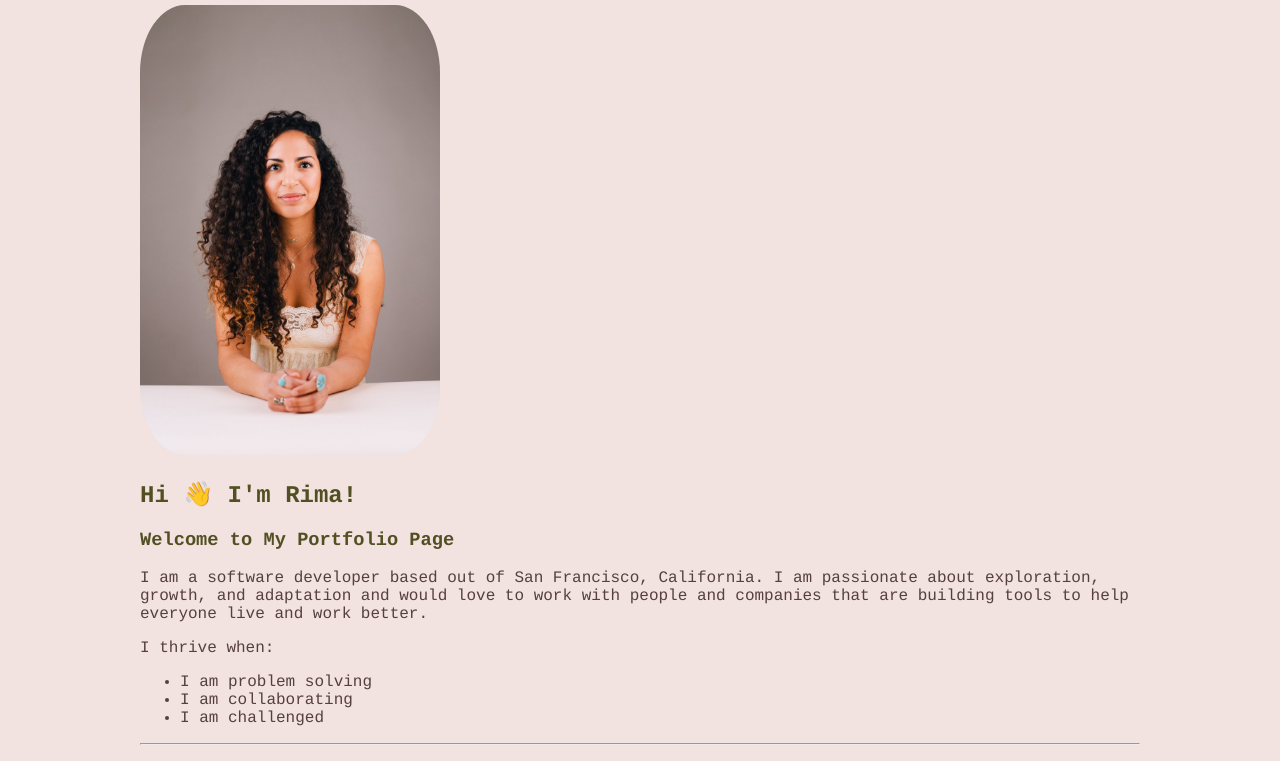
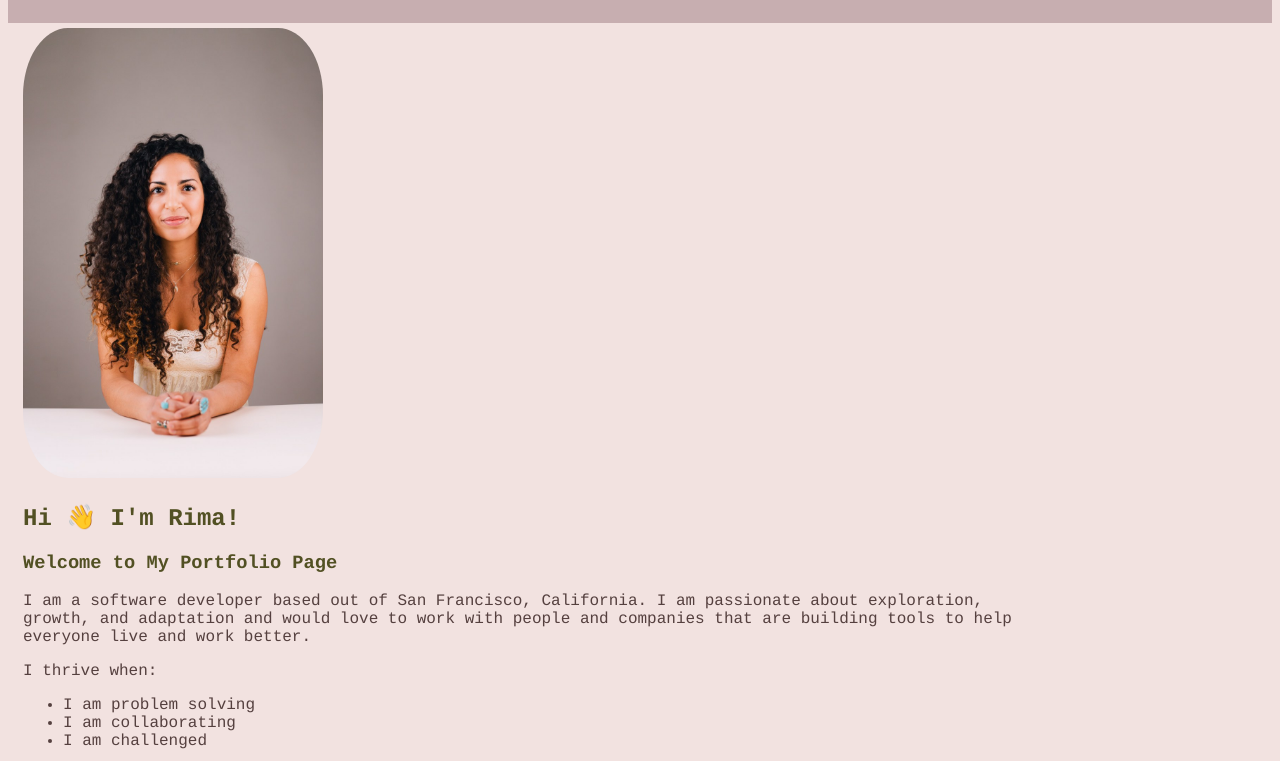
Before and after one commit to rimachaib/first-portfolio-page, a plain HTML site: page index.html in a window 1280 px wide. Shown: the part 114-875 px from the top of the page. Drawn offline with Linux system fonts and the light colour scheme; a script that the page names is missing.

Commit message:
Updated file based on feedback from the grading team
- Added padding, text-align, height, and changed the margin.
- Added comments throughout the file.

```diff
--- a/style.css
+++ b/style.css
@@ -1,5 +1,5 @@
 {
-    box-sizing: border-box;
+    box-sizing: border-box;/*This will be added to the top of every CSS page so that my page doesn't default to the olde method of box-sizing*/
 }
 
 body{
@@ -14,23 +14,26 @@ header{
 
 footer{
     background-color:#C7AEB0;
+    height:75px;
 }
 
-h1,h2,h3,h4{
+h1,h2,h3,h4{ /*All the headings will be a dark olive green*/
     color:#525023;
 }
 
-.image-circle {
+.image-circle { /*border radius will affect the corners of my image and allow some basic formatting*/
     border-radius: 15%;
 }
 
 .wrapper {
+    text-align:left;
     width:1000px;
-    margin:auto;
+    padding:5px 5px 5px 5px;
+    margin:0px 10px 0px 10px;/*The top side and bottom side of the page will be set to 0px; the right and left side will be set to 10px*/
 }
 
 a{
-    font-family: 'courier', sans-serif;
+    font-family: 'courier', sans-serif; /*sans-serif will be the last font choice and is a typeface that every device should work with*/
     font-size:15px;
 }
 a:link    { color:#6A5150; }
```
